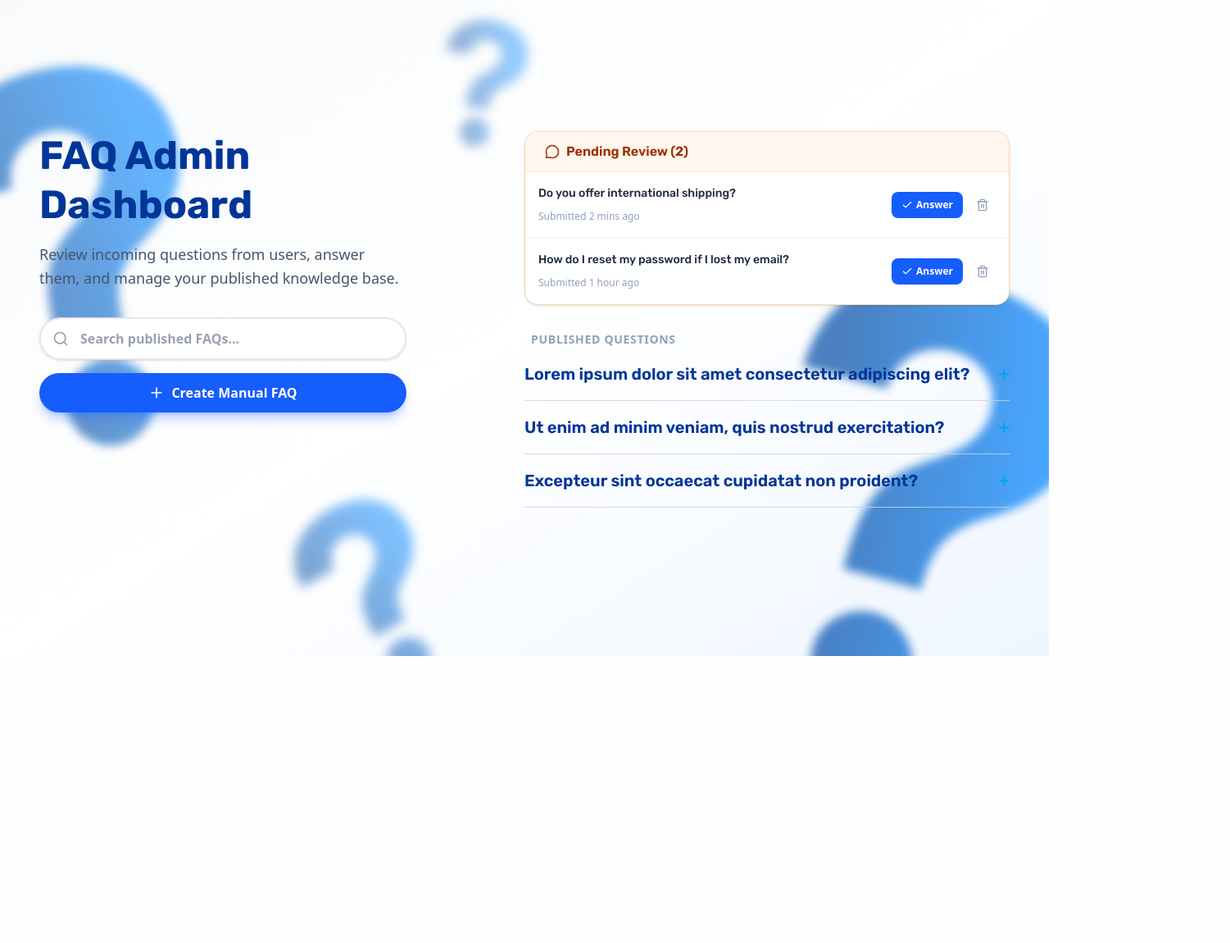
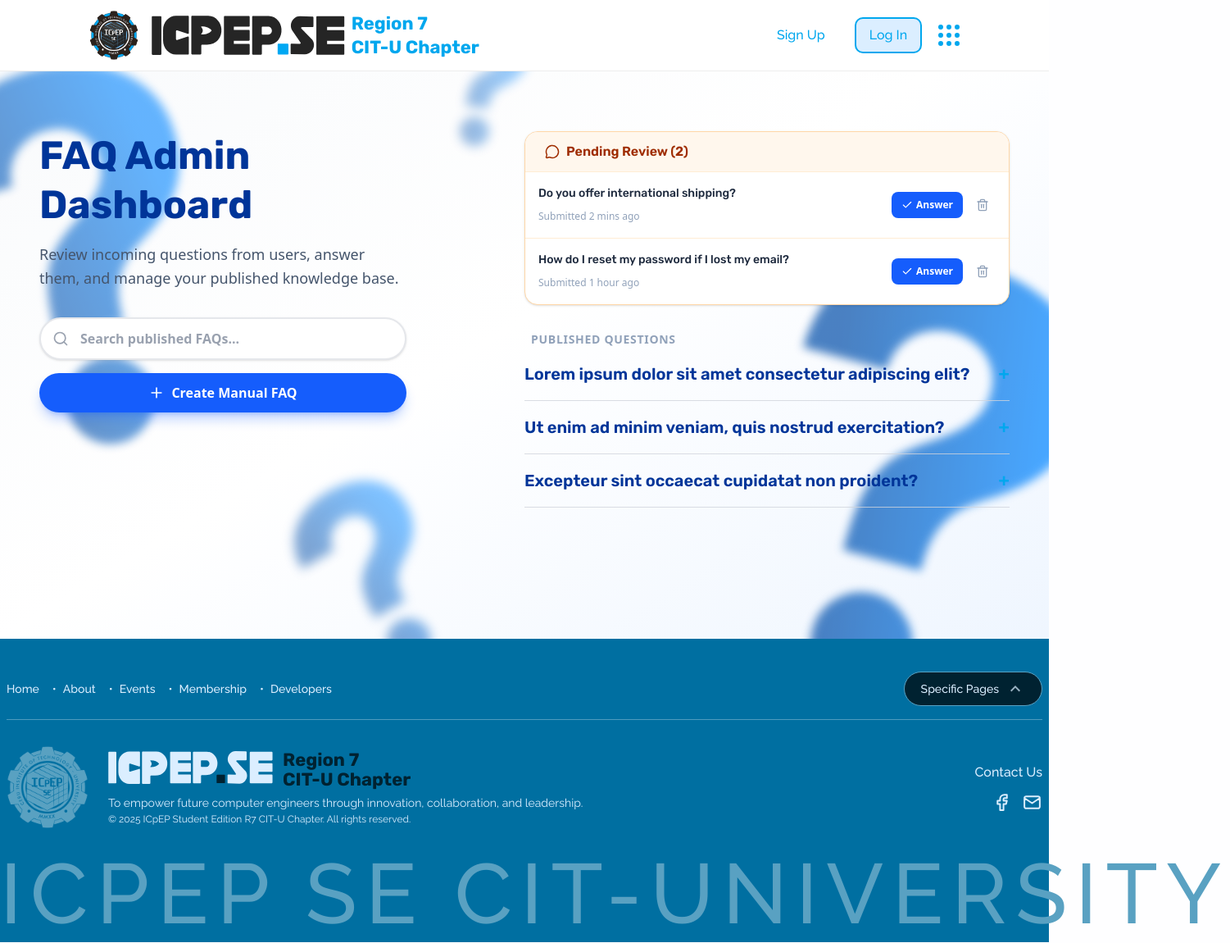
Before and after one commit to ShanRaboy11/icpep-se-citu, a Next.js app in the folder client/: page /faq/admin in a window 1280 px wide. Shown: the whole page at 82% size, 1501 px wide, since content can reach past the window. Before the commit the page ends 800 px from the top, so only its background shows below. Built offline with nearby package versions, Linux system fonts and the light colour scheme.

Commit message:
feat: new_page - Eupinado

```diff
--- a/client/src/app/faq/admin/page.tsx
+++ b/client/src/app/faq/admin/page.tsx
@@ -1,5 +1,7 @@
 "use client";
 
+import Header from "../../components/header";
+import Footer from "../../components/footer";
 import { useState } from "react";
 import Image from "next/image";
 import { Plus, X, Save, Search, Edit2, Trash2, MessageCircle, Check } from 'lucide-react';
@@ -14,11 +16,10 @@ interface FAQ {
 interface PendingQuestion {
   id: number;
   question: string;
-  date: string; // Added date for context
+  date: string;
 }
 
 export default function FAQAdminPage() {
-  // 2. State Management
 
   // A. Active/Published FAQs
   const [faqs, setFaqs] = useState<FAQ[]>([
@@ -49,7 +50,6 @@ export default function FAQAdminPage() {
   const [expandedId, setExpandedId] = useState<number | null>(null);
   const [isModalOpen, setIsModalOpen] = useState(false);
 
-  // State to track if we are editing an existing one, or resolving a pending one
   const [editingFaq, setEditingFaq] = useState<FAQ | null>(null);
   const [resolvingPendingId, setResolvingPendingId] = useState<number | null>(null);
 
@@ -61,7 +61,6 @@ export default function FAQAdminPage() {
     faq.answer.toLowerCase().includes(searchTerm.toLowerCase())
   );
 
-  // --- HANDLERS ---
 
   const toggleFAQ = (id: number) => {
     setExpandedId(expandedId === id ? null : id);
@@ -69,7 +68,7 @@ export default function FAQAdminPage() {
 
   // Open Modal: Standard Add or Edit
   const openModal = (faq: FAQ | null = null) => {
-    setResolvingPendingId(null); // Ensure we aren't in "resolving" mode
+    setResolvingPendingId(null);
     if (faq) {
       setEditingFaq(faq);
       setFormData({ question: faq.question, answer: faq.answer });
@@ -82,8 +81,8 @@ export default function FAQAdminPage() {
 
   // Open Modal: Respond to a Pending Question
   const handleRespondToPending = (pending: PendingQuestion) => {
-    setEditingFaq(null); // We are creating a new entry, not editing an existing ID
-    setResolvingPendingId(pending.id); // Track which pending item we are fixing
+    setEditingFaq(null);
+    setResolvingPendingId(pending.id);
     setFormData({ question: pending.question, answer: '' }); // Pre-fill question, empty answer
     setIsModalOpen(true);
   };
@@ -145,8 +144,9 @@ export default function FAQAdminPage() {
   };
 
   return (
-    <section className="relative overflow-hidden min-h-screen bg-slate-50 font-sans">
-      {/* Background Decoration */}
+    <div className="flex flex-col min-h-screen">
+      <Header />
+      <section className="relative overflow-hidden flex-grow bg-slate-50 font-sans">
         <div className="absolute inset-0 z-0 bg-gradient-to-br from-slate-50 via-white to-blue-50"></div>
 
         <div className="absolute inset-0 z-10 pointer-events-none select-none">
@@ -158,7 +158,6 @@ export default function FAQAdminPage() {
 
         <div className="relative z-20 max-w-7xl mx-auto px-6 md:px-12 py-20 md:py-40 flex flex-col md:flex-row justify-between items-start w-full gap-12">
 
-        {/* --- LEFT COLUMN: Header & Controls --- */}
           <div className="w-full md:w-5/12 mb-10 md:mb-0 text-center md:text-left sticky top-10">
             <h1 className="font-rubik text-4xl sm:text-5xl font-bold text-primary3 mb-4 leading-tight">
               FAQ Admin <br /> Dashboard
@@ -189,7 +188,6 @@ export default function FAQAdminPage() {
             </div>
           </div>
 
-        {/* --- RIGHT COLUMN: Lists --- */}
           <div className="w-full md:w-6/12 min-h-[340px] space-y-8">
 
             {/* 1. NEW SECTION: Pending Questions Queue */}
@@ -379,5 +377,7 @@ export default function FAQAdminPage() {
           </div>
         )}
       </section>
+      <Footer />
+    </div>
   );
 }
```
Lines whose indentation alone changed are shown as unchanged.
